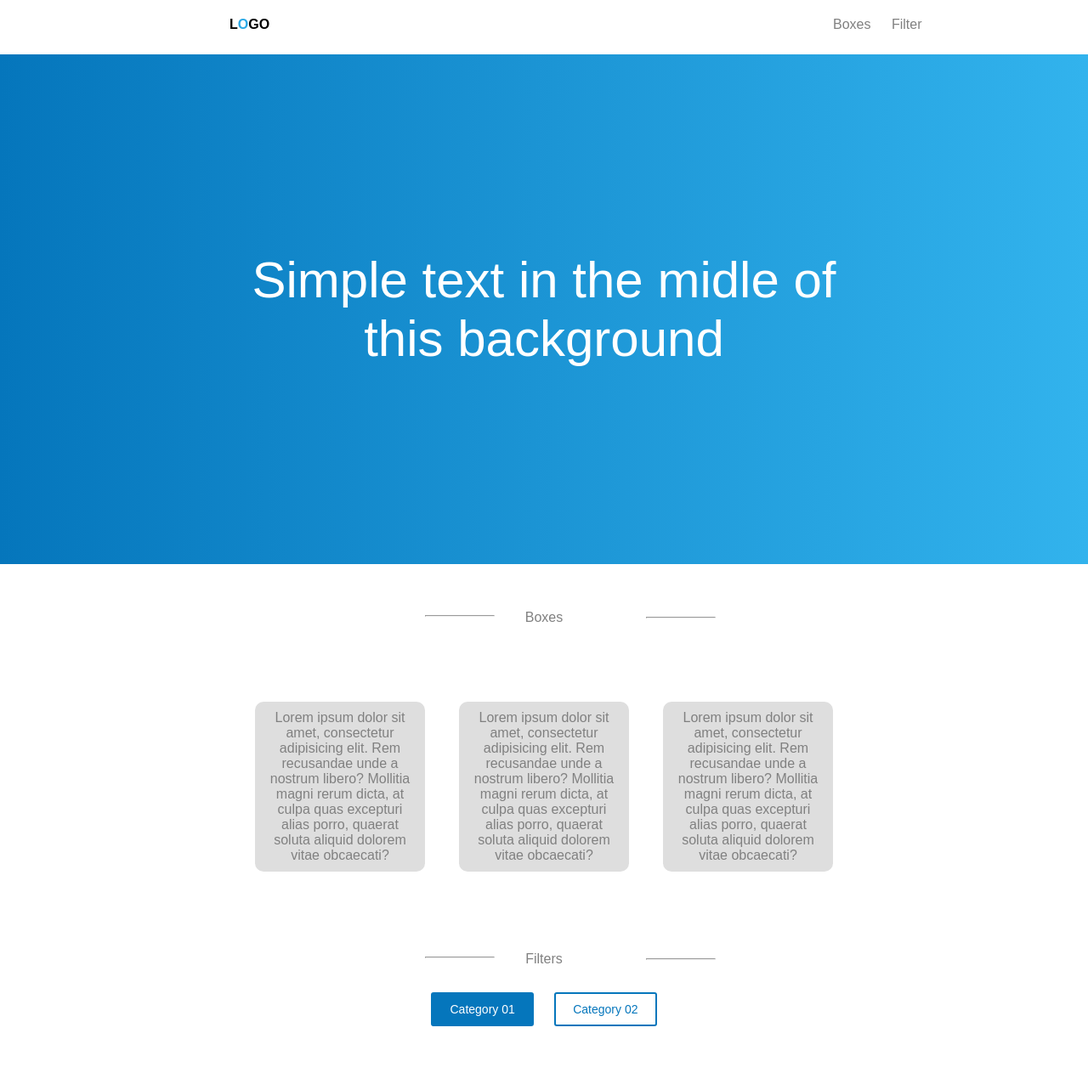
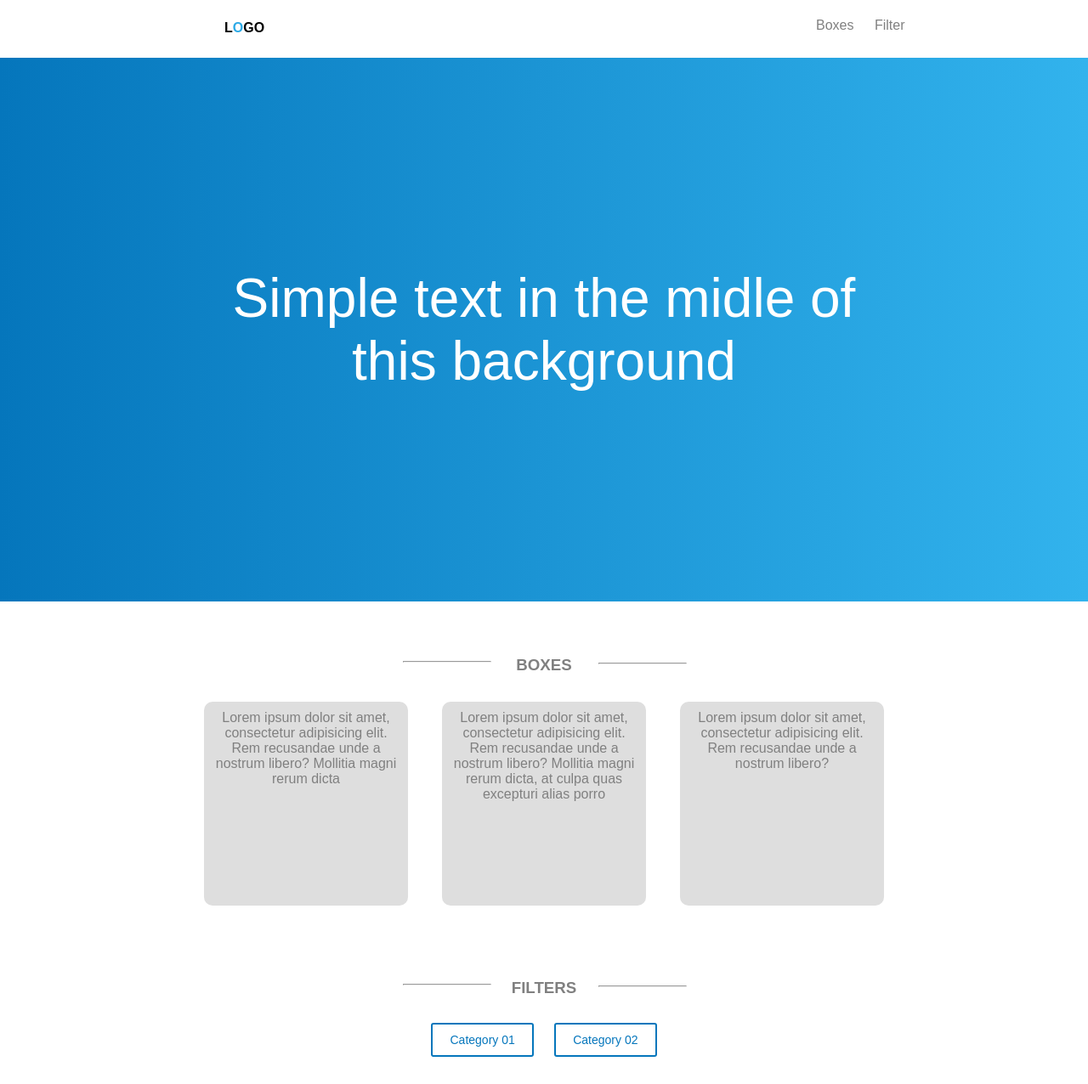
Before and after one commit to RuslikProg/RuslikProg.github.io, a plain HTML site: page index.html in a window 1280 px wide. Shown: the top 1276 px of the page at 85% size. Drawn offline with Linux system fonts and the light colour scheme.

Commit message:
second commit

```diff
--- a/css/index.css
+++ b/css/index.css
@@ -5,7 +5,7 @@
 }
 
 .header{
-    height: 60px;
+    height: 4em;
     width: 100%;
     display: inline-block;
 
@@ -17,22 +17,30 @@
 
 .up-case {
     position: absolute;
-    margin: 20px;
+    margin: 1.5em;
     text-transform: uppercase;
     font-weight: bold;
-    left: 250px;
+    left: 15em;
+
 }
 
 nav {
 
     word-spacing: 20px;
     position: absolute;
-    left: 980px;
-    top: 20px;
+    left: 60em;
+    top: 1.3em;
 
 }
+a{
+    text-decoration: none;
+    color: black;
+    display: inline-block;
+    position: relative;
+    text-decoration: none;
+}
 
-a {
+ .navBar {
     text-decoration: none;
     color: grey;
     display: inline-block;
@@ -41,7 +49,7 @@ a {
 }
 
 
-a:before {
+.navBar:before {
     display: block;
     position: absolute;
     content: "";
@@ -54,16 +62,16 @@ a:before {
 }
 
 
-a:hover:before {
+.navBar:hover:before {
     width: 100%;
 }
 
-a:visited{
+.navBar:visited{
     color: grey;
 }
 
 .linear-grad{
-    height: 600px;
+    height: 40em;
     width: 100%;
     background: linear-gradient(to right, #0576bc, #32b3ed);
     text-align: center;
@@ -76,13 +84,13 @@ a:visited{
 }
 
 .linear-grad > p {
-    font-size: 60px;
+    font-size: 4em;
     color: white;
 }
 
 .container{
     width: 100%;
-    height: 1000px;
+    height: 60em;
 }
 
 
@@ -90,29 +98,34 @@ a:visited{
 .boxes-container{
     text-align: center;
     color: gray;
-    top: 50px;
     position: relative;
+    margin:60px 0 0 0  ;
 }
+
+p{
+
+}
+
 .first{
-    width: 80px;
+    width: 8%;
     position: relative;
-    top: 10px;
-    left: 500px;
+    top: 0.6em;
+    left: 37%;
 
 }
 
 .second{
-    width: 80px;
+    width: 8%;
     position: relative;
-    top: 10px;
-    left: 760px;
+   top: 0.6em;
+    left: 55%;
 
 }
 
 .boxes{
 
     width: 100%;
-    height: 300px;
+    height: 14em;
     margin:  40px 0 40px 0;
     display: flex;
     flex-wrap: wrap;
@@ -122,8 +135,8 @@ a:visited{
 }
 
 .box{
-    width: 200px;
-    height: 200px;
+    width: 15em;
+    height: 15em;
     background: #dedede;
     margin: 20px;
     border-radius: 10px;
@@ -139,29 +152,29 @@ a:visited{
 }
 
 .three{
-    width: 80px;
+    width: 8%;
     position: relative;
     top: 10px;
-    left: 500px;
+     left: 37%;
 
 }
 
 .four{
-    width: 80px;
+   width: 8%;
     position: relative;
     top: 10px;
-    left: 760px;
+    left: 55%;
 
 }
 
-#categoryOne{
+.categoryOne{
    -webkit-border-radius: 3;
   -moz-border-radius: 3;
   border-radius: 3px;
   font-family: Arial;
-  color: #ffffff;
+  color: #0576bc;
   font-size: 14px;
-  background: #0576bc;
+  background: #ffffff;
   padding: 10px 20px 10px 20px;
   border: solid #0576bc 2px;
   text-decoration: none;
@@ -169,7 +182,7 @@ a:visited{
    cursor: pointer;
 }
 
-#categoryTwo{
+.categoryTwo{
   -webkit-border-radius: 3;
   -moz-border-radius: 3;
   border-radius: 3px;
@@ -184,25 +197,40 @@ a:visited{
   cursor: pointer;
 }
 
+.categoryActiv{
+  -webkit-border-radius: 3;
+  -moz-border-radius: 3;
+  border-radius: 3px;
+  font-family: Arial;
+  color: #ffffff;
+  font-size: 14px;
+  background:#0576bc ;
+  padding: 10px 20px 10px 20px;
+  border: solid #0576bc 2px;
+  text-decoration: none;
+  margin: 30px 10px ;
+  cursor: pointer;
+}
+
 #hide{
     display: block;
 }
 
 
-#categoryTwo:hover {
-  background: #0576bc;
+.categoryTwo:hover {
+  background:#0576bc ;
   text-decoration: none;
-  color: #595959;
+  color:#595959 ;
 }
 
 
-#categoryOne:hover {
-  background: #595959;
-  color: #0576bc;
+.categoryOne:hover {
+ background:#0576bc ;
+  color:#595959 ;
 }
 .imges{
     width: 100%;
-    height: 350px;
+    height: 25em;
     margin:  5px 0 5px 0;
     display: flex;
     flex-wrap: wrap;
@@ -222,12 +250,13 @@ img{
 
 .footer{
     width: 100%;
-    height:200px;
+    height:12em;
     background-color: #1a1a1a;
 }
 
 .foot-container{
-    width: 80%;
+    box-sizing: border-box;
+    width: 100%;
     display: flex;
     flex-wrap: wrap;
     justify-content: center;
@@ -237,8 +266,8 @@ img{
 
 .foot-boxes{
 
-    width: 200px;
-    height: 150px;
+    width: 13em;
+    height: 9em;
     margin: 20px;
     border-radius: 10px;
     padding: 10px;
--- a/index.html
+++ b/index.html
@@ -8,39 +8,45 @@
     <title>LoGo</title>
 </head>
 <body>
-    <div class="header">
-        <p class="up-case">l<span class="o">o</span>go</p>
+    <header class="header">
+                <a href="#" class="up-case">l<span class="o">o</span>go</a>
             <nav>
-            <a href="#ex1">Boxes</a>
-            <a href="#ex2">Filter</a>
+
+                <a class="navBar" href="#ex1">Boxes</a>
+                 <a class="navBar" href="#ex2">Filter</a>
             </nav>
-    </div>
-    <div class="linear-grad">
+    </header>
+    <section class="linear-grad">
                 <p>Simple text in the midle of <br> this background</p>
-    </div>
-    <div class="container">
+    </section>
+    <section class="container">
         <div class="boxes-container" id="ex1">
-            <hr class="first">  <hr class="second">
-            <p>Boxes</p>
+            <hr class="first">
+            <hr class="second">
+                <h3>Boxes</h3>
             <div class="boxes" >
 
                 <div class="box">
-                    <p>Lorem ipsum dolor sit amet, consectetur adipisicing elit. Rem recusandae unde a nostrum libero? Mollitia magni rerum dicta, at culpa quas excepturi alias porro, quaerat soluta aliquid dolorem vitae obcaecati?</p>
+                    <p>Lorem ipsum dolor sit amet, consectetur adipisicing elit. Rem recusandae unde a nostrum libero? Mollitia magni rerum dicta</p>
                 </div>
                  <div class="box">
-                      <p>Lorem ipsum dolor sit amet, consectetur adipisicing elit. Rem recusandae unde a nostrum libero? Mollitia magni rerum dicta, at culpa quas excepturi alias porro, quaerat soluta aliquid dolorem vitae obcaecati?</p>
+                      <p>Lorem ipsum dolor sit amet, consectetur adipisicing elit. Rem recusandae unde a nostrum libero? Mollitia magni rerum dicta, at culpa quas excepturi alias porro</p>
                 </div>
                  <div class="box">
-                      <p>Lorem ipsum dolor sit amet, consectetur adipisicing elit. Rem recusandae unde a nostrum libero? Mollitia magni rerum dicta, at culpa quas excepturi alias porro, quaerat soluta aliquid dolorem vitae obcaecati?</p>
+                      <p>Lorem ipsum dolor sit amet, consectetur adipisicing elit. Rem recusandae unde a nostrum libero? </p>
                 </div>
 
             </div>
         </div>
+
          <div class="img-container" id="ex2">
-             <hr class="three">  <hr class="four">
-              <p>Filters</p>
-              <button type="button" id="categoryOne" >Category 01</button>
-              <button type="button" id="categoryTwo" >Category 02</button>
+             <hr class="three">
+              <hr class="four">
+
+                     <h3>Filters</h3>
+
+                        <button type="button" class="categoryOne" id="btnOne" >Category 01</button>
+                        <button type="button" class="categoryTwo" id="btnTwo" >Category 02</button>
 
              <div class="imges">
                         <img src="img/img01.png"  alt="">
@@ -51,9 +57,9 @@
                     </div>
             </div>
             </div>
-        </div>
-    </div>
-    <div class="footer">
+        </section>
+
+    <footer class="footer">
         <div class="foot-container">
             <div class="foot-boxes">
                 <h3>L<span class="o">o</span>go</h3>
@@ -78,7 +84,7 @@
                 </ul>
             </div>
         </div>
-    </div>
+    </footer>
     <script type="text/javascript" src="js/index.js"></script>
 </body>
 </html>
--- a/js/index.js
+++ b/js/index.js
@@ -1,22 +1,17 @@
 
-//     elem.addEventListener("click" , function(){
-//        display = document.getElementById("hide").style.display;
+window.onload = function() {
 
-//     if(display=='none'){
-//        document.getElementById("hide").style.display='block';
-
-//     }else{
-
-//        document.getElementById("hide").style.display='none';
-
-//     }
-//  });
-
-    categoryTwo.addEventListener("click" , function(){
+    btnTwo.addEventListener("click" , function(){
         document.getElementById("hide").style.display='none';
-    });
+         btnTwo.classList.add("categoryActiv");
+         btnOne.classList.remove("categoryActiv");
+});
 
 
-    categoryOne.addEventListener("click" , function(){
+  btnOne.addEventListener("click" , function(){
         document.getElementById("hide").style.display='block';
-    });
+        btnOne.classList.add("categoryActiv");
+         btnTwo.classList.remove("categoryActiv");
+
+});
+};
```
Lines whose indentation alone changed are shown as unchanged.
